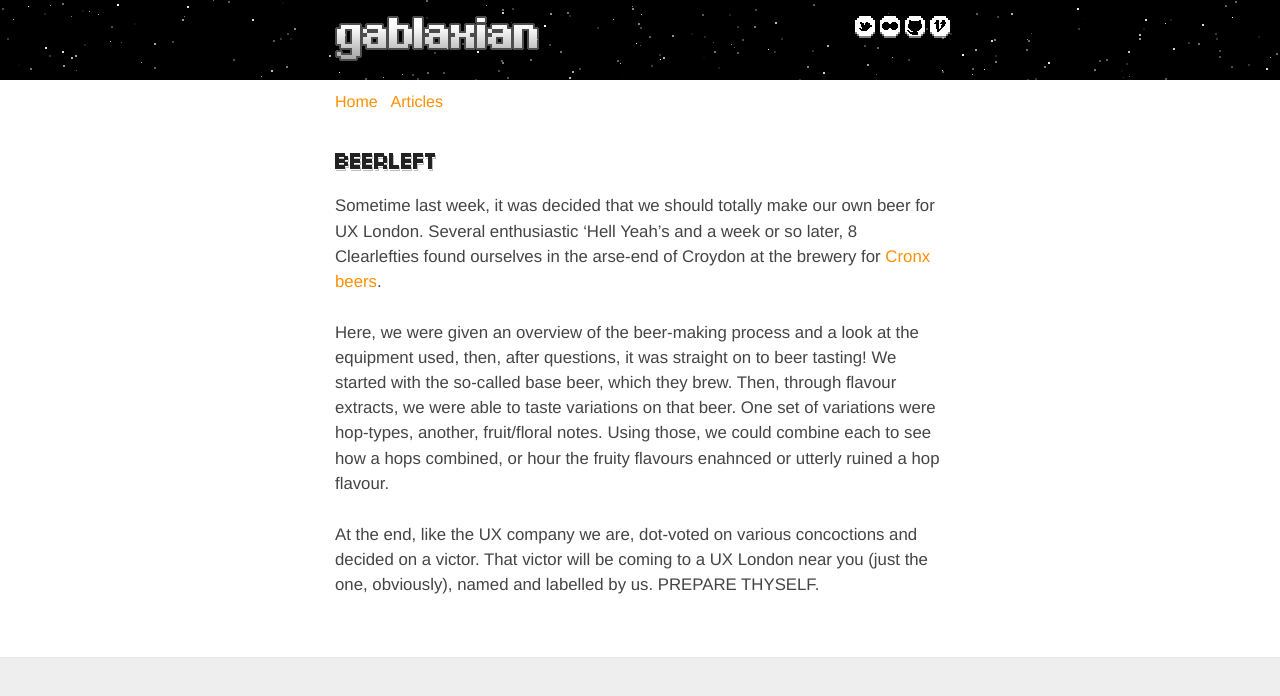
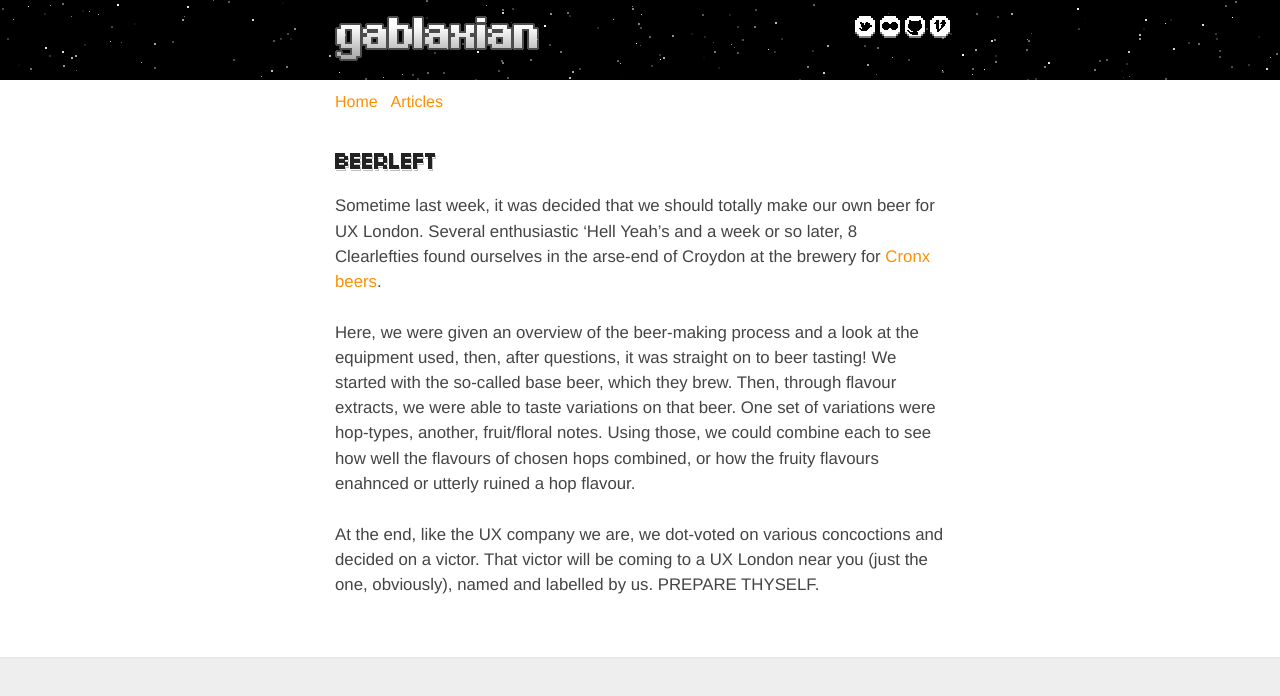
Before and after one commit to gablaxian/gablaxian_jekyll, a Jekyll site: the page built from _posts/2015-04-10-beerleft.md, in a window 1280 px wide. Shown: the top 696 px of the page. Built offline with Jekyll 4.4.1, drawn with Linux system fonts in a browser that asks for light colours.

Commit message:
copy amend

```diff
--- a/_posts/2015-04-10-beerleft.md
+++ b/_posts/2015-04-10-beerleft.md
@@ -5,6 +5,6 @@ title: Beerleft
 
 Sometime last week, it was decided that we should totally make our own beer for UX London. Several enthusiastic ‘Hell Yeah’s and a week or so later, 8 Clearlefties found ourselves in the arse-end of Croydon at the brewery for [Cronx beers](http://www.thecronx.com/).
 
-Here, we were given an overview of the beer-making process and a look at the equipment used, then, after questions, it was straight on to beer tasting! We started with the so-called base beer, which they brew. Then, through flavour extracts, we were able to taste variations on that beer. One set of variations were hop-types, another, fruit/floral notes. Using those, we could combine each to see how a hops combined, or hour the fruity flavours enahnced or utterly ruined a hop flavour.
+Here, we were given an overview of the beer-making process and a look at the equipment used, then, after questions, it was straight on to beer tasting! We started with the so-called base beer, which they brew. Then, through flavour extracts, we were able to taste variations on that beer. One set of variations were hop-types, another, fruit/floral notes. Using those, we could combine each to see how well the flavours of chosen hops combined, or how the fruity flavours enahnced or utterly ruined a hop flavour.
 
-At the end, like the UX company we are, dot-voted on various concoctions and decided on a victor. That victor will be coming to a UX London near you (just the one, obviously), named and labelled by us. PREPARE THYSELF.
+At the end, like the UX company we are, we dot-voted on various concoctions and decided on a victor. That victor will be coming to a UX London near you (just the one, obviously), named and labelled by us. PREPARE THYSELF.
```
